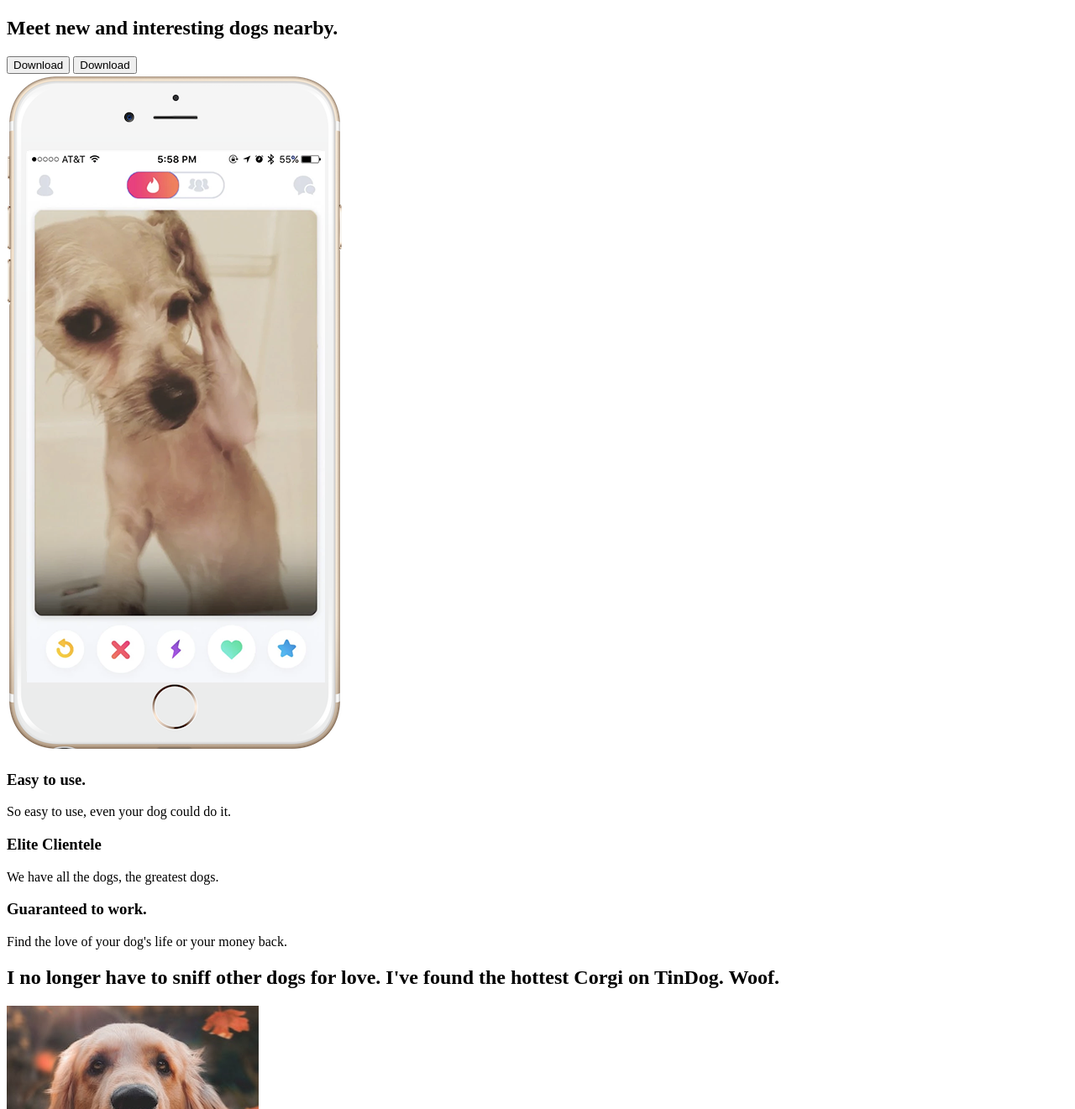
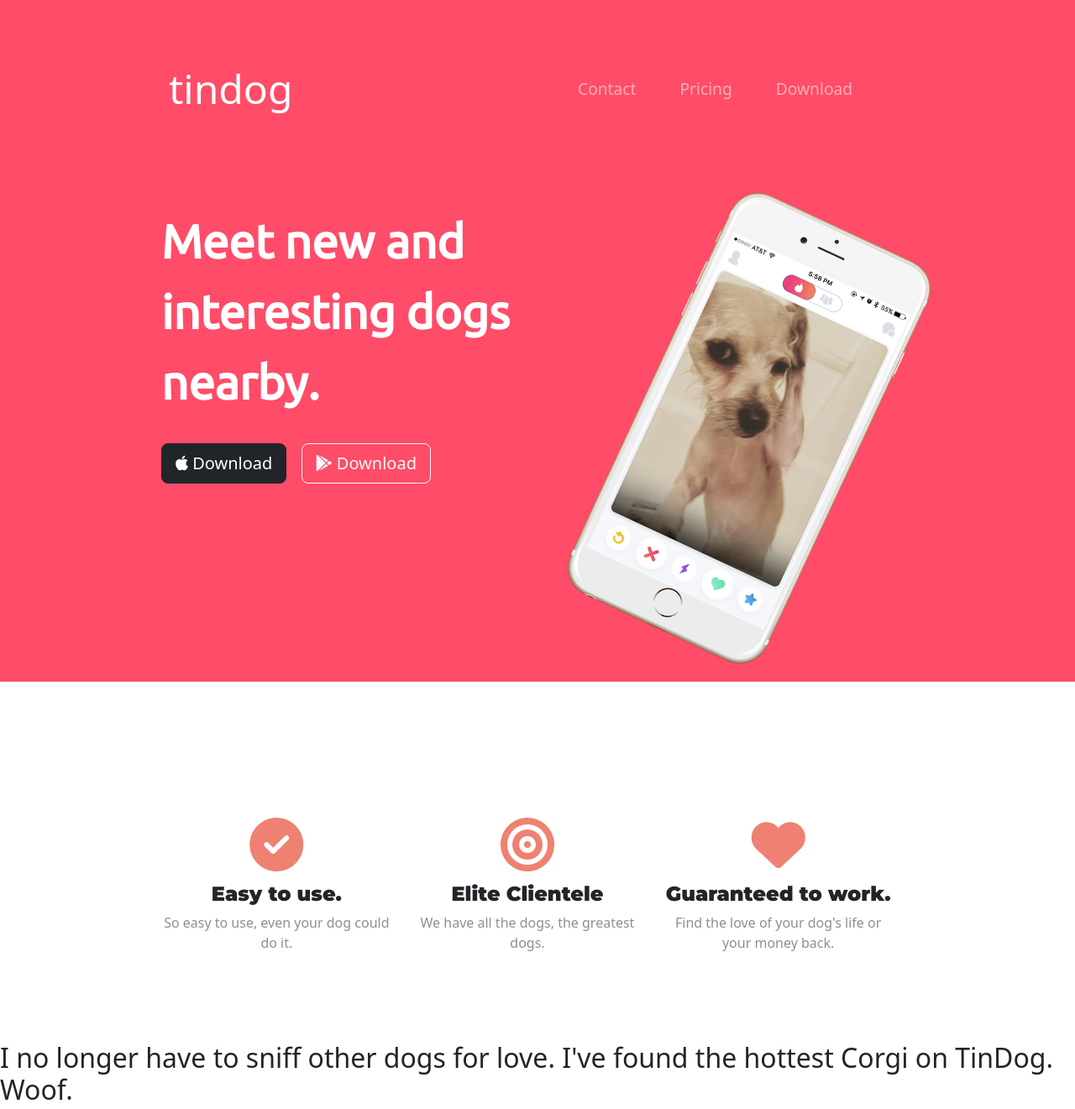
Before and after one commit to andrzejszl/TinDog-bootstrap, a plain HTML site: page index.html in a window 1280 px wide. Shown: the top 1321 px of the page at 84% size. Drawn offline with nearby package versions, Linux system fonts and the light colour scheme.

Commit message:
second commit

```diff
--- a/css/styles.css
+++ b/css/styles.css
@@ -0,0 +1,92 @@
+html {
+    font-family: 'Montserrat', sans-serif;
+}
+
+
+/* title */
+#title {
+    background-color: #ff4c68;
+}
+
+.container-fluid {
+    padding: 3% 15%;
+}
+
+h1 {
+    font-family: 'Ubuntu';
+    font-weight: 900;
+    font-size: 3.5rem;
+    line-height: 1.5;
+}
+
+
+
+/* nav bar */
+
+.navbar {
+    padding: 0 0 4.5rem;
+}
+
+.navbar-brand {
+    font-size: 3rem;
+    /* margin-right: 80%;
+    margin-left: -140px; */
+    margin: 0 50% 0 -20%;
+}
+
+.nav-item {
+    padding: 0 18px;
+}
+
+.nav-link {
+    font-size: 1.2rem;
+}
+
+/* download buttons */
+
+.download-button {
+    margin: 5% 3% 5% 0;
+}
+
+.title-image {
+    width: 60%;
+    transform: rotate(25deg);
+    margin-left: 25%;
+}
+
+/* section features */
+
+
+#features h3 {
+    font-size: 1.5rem;
+    font-family: 'Montserrat', sans-serif;
+    font-weight: 900;
+
+}
+
+
+
+.red-icon {
+    font-size: 4rem;
+    padding: 4.5%;
+    color: #ef8172;
+}
+
+.red-icon:hover {
+    color: #ff4c68;
+
+
+}
+
+.feature {
+    padding: 7% 15%;
+    text-align: center;
+}
+
+.feature p {
+    color: #8f8f8f;
+}
+
+.feature div {
+    padding-top: 60px;
+}
--- a/index.html
+++ b/index.html
@@ -4,45 +4,86 @@
 <head>
   <meta charset="utf-8">
   <title>TinDog</title>
+  <!-- CSS only -->
+  <link href="https://cdn.jsdelivr.net/npm/bootstrap@5.2.0-beta1/dist/css/bootstrap.min.css" rel="stylesheet"
+    integrity="sha384-0evHe/X+R7YkIZDRvuzKMRqM+OrBnVFBL6DOitfPri4tjfHxaWutUpFmBp4vmVor" crossorigin="anonymous">
+  <!-- css style -->
   <link rel="stylesheet" href="css/styles.css">
+  <!-- google fonts -->
+  <link href="https://fonts.googleapis.com/css2?family=Montserrat:wght@400;900&family=Ubuntu&display=swap"
+    rel="stylesheet">
+  <!-- font awesome -->
+  <link rel="stylesheet" href="https://cdnjs.cloudflare.com/ajax/libs/font-awesome/6.1.1/css/all.min.css">
 </head>
 
 <body>
 
   <section id="title">
-
-    <!-- Nav Bar -->
-
-
-
+    <div class="container-fluid">
+      <nav class="navbar navbar-expand-lg navbar-dark">
+        <div class="container-fluid">
+          <a class="navbar-brand" href="#">tindog</a>
+          <button class="navbar-toggler" type="button" data-bs-toggle="collapse"
+            data-bs-target="#navbarSupportedContent" aria-controls="navbarSupportedContent" aria-expanded="false"
+            aria-label="Toggle navigation">
+            <span class="navbar-toggler-icon"></span>
+          </button>
+          <div class="collapse navbar-collapse" id="navbarSupportedContent">
+            <ul class="navbar-nav ml-auto mb-2 mb-lg-0">
+              <li class="nav-item">
+                <a class="nav-link" href="#">Contact</a>
+              </li>
+              <li class="nav-item">
+                <a class="nav-link" href="#">Pricing</a>
+              </li>
+              <li class="nav-item">
+                <a class="nav-link" href="#">Download</a>
+              </li>
+              </form>
+          </div>
+        </div>
+      </nav>
 
       <!-- Title -->
-
-    <div>
-      <h1>Meet new and interesting dogs nearby.</h1>
-      <button type="button">Download</button>
-      <button type="button">Download</button>
+      <div class="row">
+        <div class="col-lg-6">
+          <h1 class="text-white">Meet new and interesting dogs nearby.</h1>
+          <button type="button" class="btn btn-dark btn-lg download-button"><i class="fa-brands fa-apple"></i>
+            Download</button>
+          <button type="button" class="btn btn-outline-light btn-lg download-button"><i
+              class="fa-brands fa-google-play"></i>
+            Download</button>
         </div>
-    <div>
-      <img src="images/iphone6.png" alt="iphone-mockup">
+        <div class="col-lg-6">
+          <img class="title-image" src="images/iphone6.png" alt="iphone-mockup">
         </div>
-
+      </div>
+    </div>
   </section>
 
 
   <!-- Features -->
 
   <section id="features">
-
+    <div class="row container-fluid feature">
+      <div class="col-lg-4">
+        <i class="fa-solid fa-circle-check red-icon"></i>
         <h3>Easy to use.</h3>
         <p>So easy to use, even your dog could do it.</p>
+      </div>
 
+      <div class="col-lg-4">
+        <i class="fa-solid fa-bullseye red-icon"></i>
         <h3>Elite Clientele</h3>
         <p>We have all the dogs, the greatest dogs.</p>
+      </div>
 
+      <div class="col-lg-4">
+        <i class="fa-solid fa-heart red-icon"></i>
         <h3>Guaranteed to work.</h3>
         <p>Find the love of your dog's life or your money back.</p>
-
+      </div>
+    </div>
   </section>
 
 
@@ -126,7 +167,10 @@
 
   </footer>
 
-
+  <!-- JavaScript Bundle with Popper -->
+  <script src="https://cdn.jsdelivr.net/npm/bootstrap@5.2.0-beta1/dist/js/bootstrap.bundle.min.js"
+    integrity="sha384-pprn3073KE6tl6bjs2QrFaJGz5/SUsLqktiwsUTF55Jfv3qYSDhgCecCxMW52nD2" crossorigin="anonymous">
+  </script>
 </body>
 
 </html>
```
Lines whose indentation alone changed are shown as unchanged.
